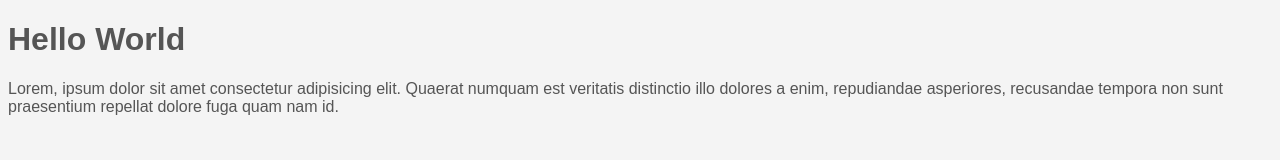
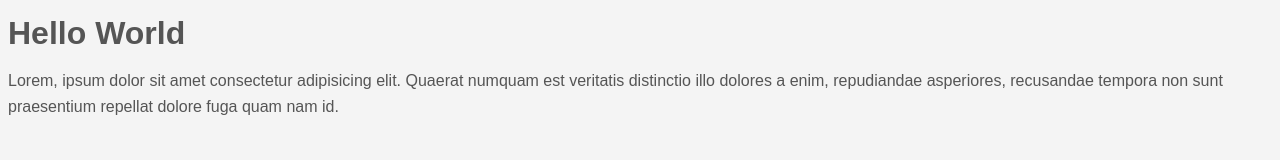
Before and after one commit to staten-island-tech/introduction-to-css-kevinz5204, a plain HTML site: page index.html in a window 1280 px wide. Drawn offline with Linux system fonts and the light colour scheme; files that its build step writes are made by us from their sources.

Commit message:
More font stuff

```diff
--- a/csscrashcourse/csscheatsheet/css/style.css
+++ b/csscrashcourse/csscheatsheet/css/style.css
@@ -3,4 +3,9 @@ body {
   color: #555555;
 
   font-family: Arial, Helvetica, sans-serif;
+  font-size: 16px;
+  font-weight: normal;
+  font: normal 16px Arial, Helvetica, sans-serif;
+  /* Same as above */
+  line-height: 1.6em;
 }
```
Also changed, not shown: index.html (renamed from csscrashcourse/csscheatsheet/index.html).
